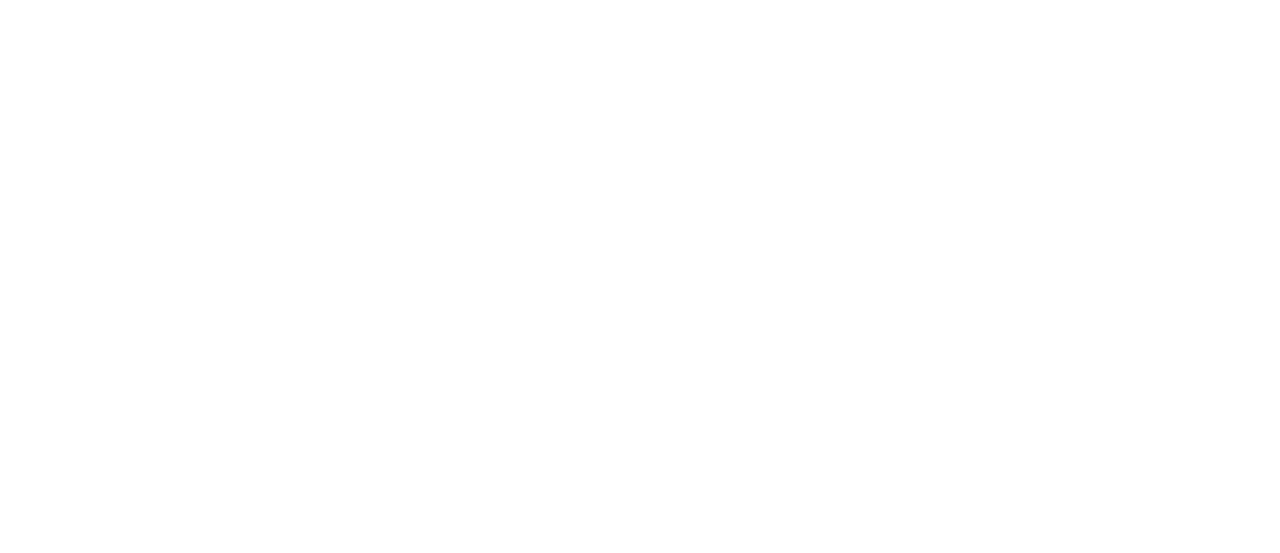
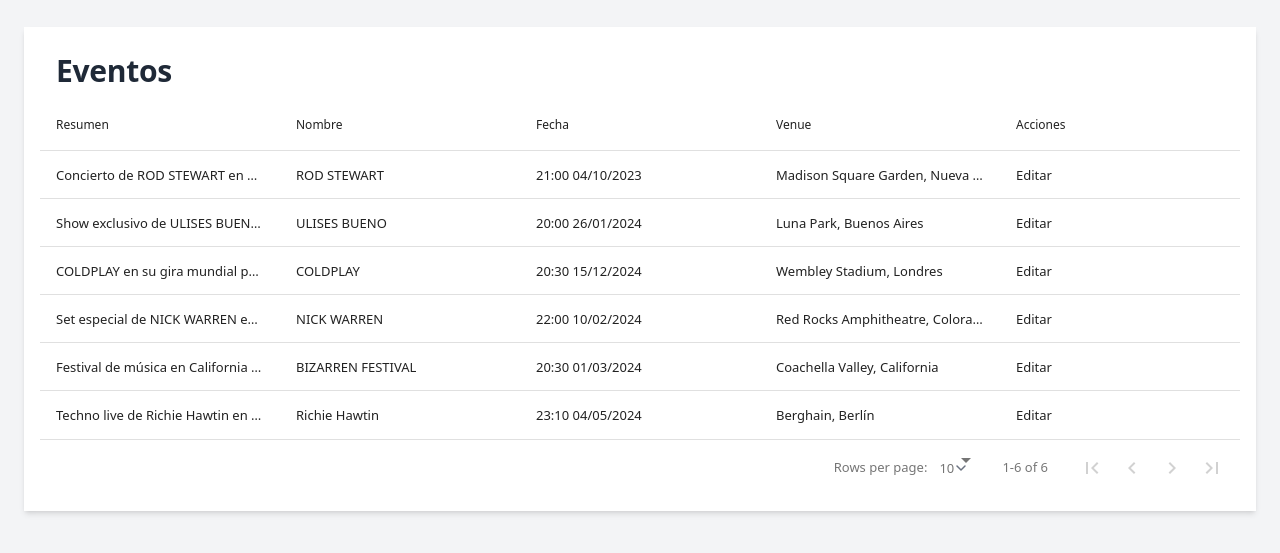
Before and after one commit to seekerparkingdev/backoffice-frontend, a React (Vite) app: page /eventos in a window 1280 px wide. Before the commit this address had no page. Shown: the part 131-684 px from the top of the page. Built offline with nearby package versions, Linux system fonts and the light colour scheme.

Commit message:
Grilla inicializada

```diff
--- a/src/App.jsx
+++ b/src/App.jsx
@@ -3,6 +3,7 @@
 import React from "react";
 import { Routes, Route } from "react-router-dom";
 // IMPORTACION DE VISTAS
+import Eventos from "./views/eventos/Eventos";
 import Venue from "./views/venues/venue";
 import VenueEdit from "./views/venues/venueEdit";
 
@@ -11,6 +12,7 @@
     <Routes>
       <Route path="/venues" element={<Venue />} />
       <Route path="/venues/:id/:view?" element={<VenueEdit />} />
+      <Route path="/eventos" element={<Eventos />} />
     </Routes>
   );
 }
--- a/src/components/eventos/EventoGrilla.jsx
+++ /dev/null
@@ -1,5 +0,0 @@
-const EventoGrilla = () => {
-  return (<div>
-
-  </div>);
-};
--- /dev/null
+++ b/src/components/eventos/grilla/ConfigColumns.jsx
@@ -0,0 +1,28 @@
+ const ConfigColumns = [
+  {
+    name: "Resumen",
+    selector: (row) => row.resumen,
+    sortable: true,
+  },
+  {
+    name: "Nombre",
+    selector: (row) => row.nombre,
+    sortable: true,
+  },
+  {
+    name: "Fecha",
+    selector: (row) => row.fecha,
+    sortable: true,
+  },
+  {
+    name: "Venue",
+    selector: (row) => row.venue,
+    sortable: true,
+  },
+  {
+    name: "Acciones",
+    cell: () => <button>Editar</button>,
+  },
+];
+
+export  {ConfigColumns}
--- /dev/null
+++ b/src/components/eventos/grilla/EventoGrilla.jsx
@@ -0,0 +1,58 @@
+import React from "react";
+import { ConfigColumns } from "./ConfigColumns";
+import DataTable from "react-data-table-component";
+import { Titulo } from "../../Titulo";
+
+const data = [
+  {
+    resumen: "Concierto de ROD STEWART en Nueva York",
+    nombre: "ROD STEWART",
+    fecha: "21:00 04/10/2023",
+    venue: "Madison Square Garden, Nueva York",
+  },
+  {
+    resumen: "Show exclusivo de ULISES BUENO en Buenos Aires",
+    nombre: "ULISES BUENO",
+    fecha: "20:00 26/01/2024",
+    venue: "Luna Park, Buenos Aires",
+  },
+  {
+    resumen: "COLDPLAY en su gira mundial por Londres",
+    nombre: "COLDPLAY",
+    fecha: "20:30 15/12/2024",
+    venue: "Wembley Stadium, Londres",
+  },
+  {
+    resumen: "Set especial de NICK WARREN en Colorado",
+    nombre: "NICK WARREN",
+    fecha: "22:00 10/02/2024",
+    venue: "Red Rocks Amphitheatre, Colorado",
+  },
+  {
+    resumen: "Festival de música en California con artistas top",
+    nombre: "BIZARREN FESTIVAL",
+    fecha: "20:30 01/03/2024",
+    venue: "Coachella Valley, California",
+  },
+  {
+    resumen: "Techno live de Richie Hawtin en Berlín",
+    nombre: "Richie Hawtin",
+    fecha: "23:10 04/05/2024",
+    venue: "Berghain, Berlín",
+  },
+];
+
+const EventoGrilla = () => (
+  <div className="p-6 bg-gray-100 min-h-screen   flex items-center justify-center">
+    <div className="w-full max-w-7xl bg-white shadow-md p-4">
+      <DataTable
+        title={<Titulo titulo={"Eventos"}/>}
+        columns={ConfigColumns}
+        data={data}
+        pagination
+      />
+    </div>
+  </div>
+);
+
+export default EventoGrilla;
--- /dev/null
+++ b/src/page/eventos/EventosPage.jsx
@@ -0,0 +1,13 @@
+import EventoGrilla from "../../components/eventos/grilla/EventoGrilla";
+
+const EventosPage = () => {
+  return (
+    <div>
+      <div>
+        <EventoGrilla />
+      </div>
+    </div>
+  );
+};
+
+export { EventosPage };
--- /dev/null
+++ b/src/views/eventos/Eventos.jsx
@@ -0,0 +1,11 @@
+import { EventosPage } from "../../page/eventos/EventosPage";
+
+const Eventos = () => {
+  return (
+    <div>
+      <EventosPage />
+    </div>
+  );
+};
+
+export default Eventos;
```
